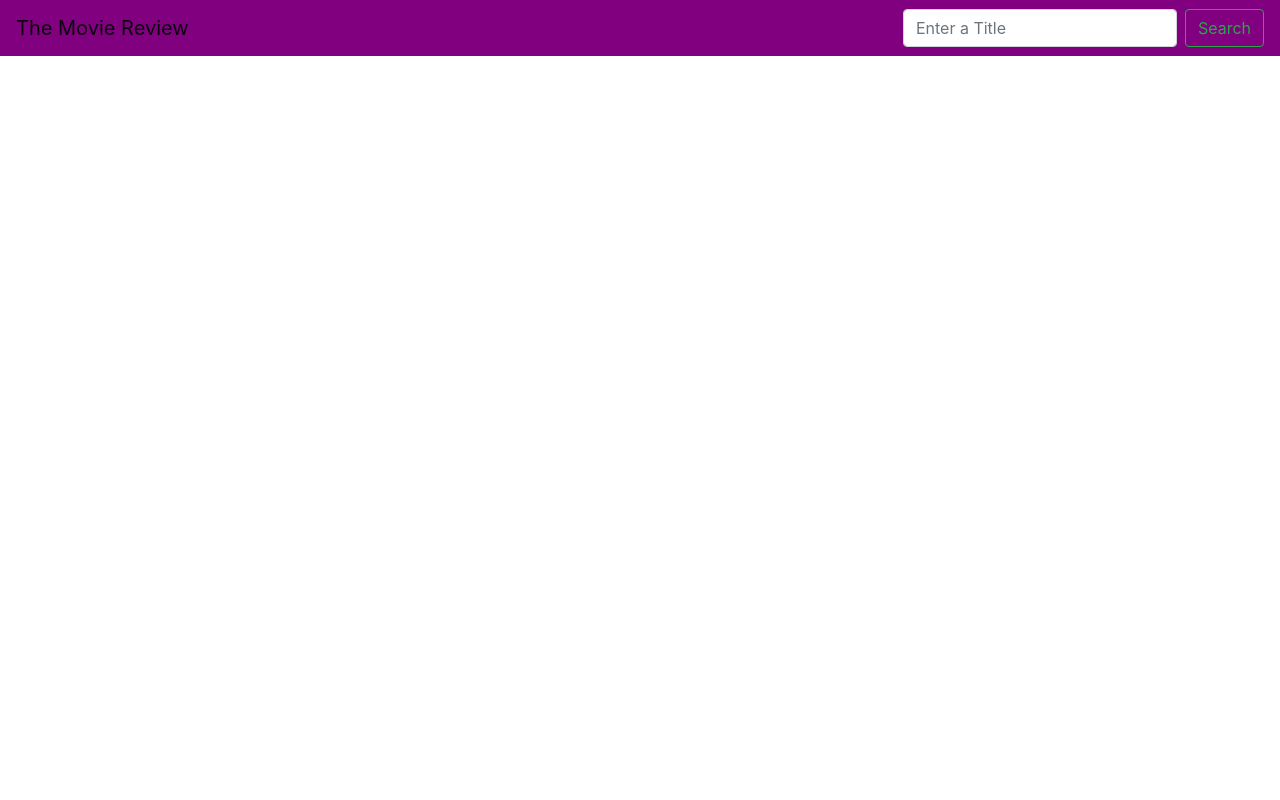
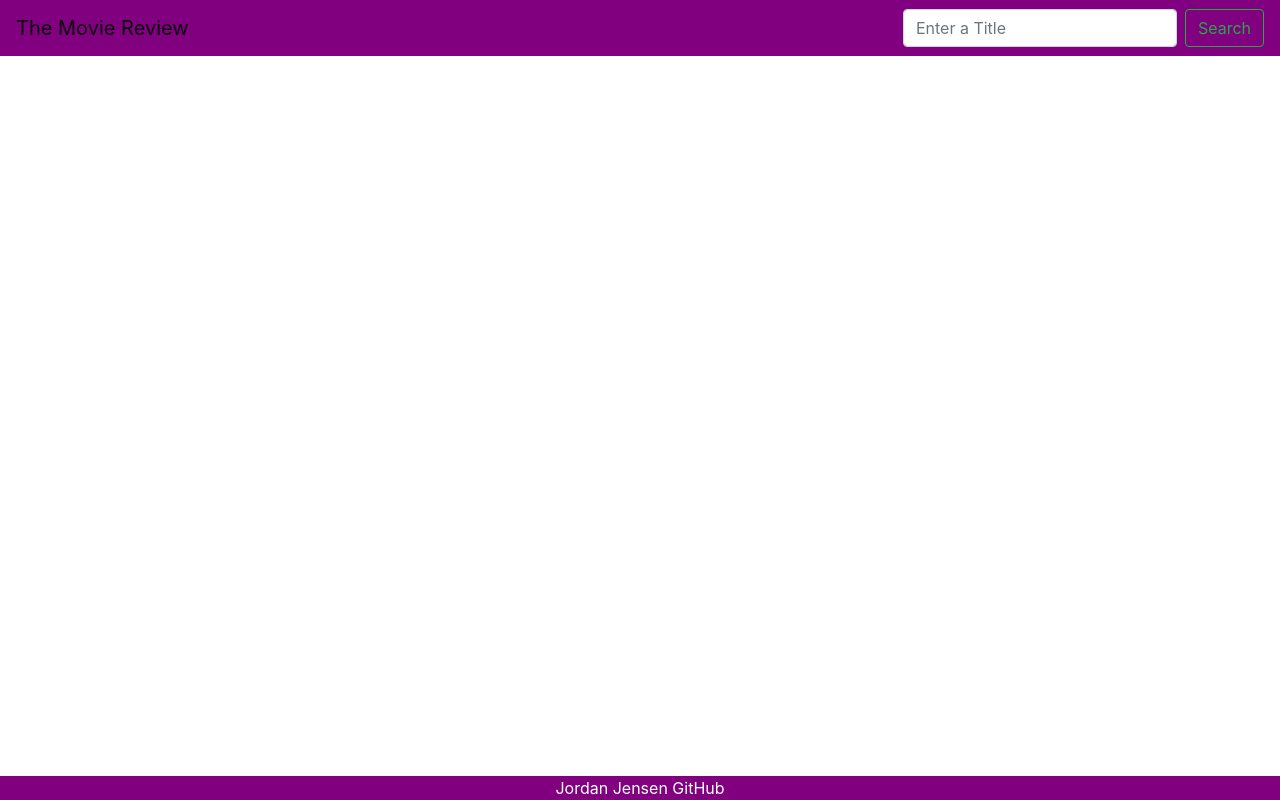
Before and after one commit to JordanDJensen/creative2, a plain HTML site: page index.html in a window 1280 px wide. Drawn offline with nearby package versions, Linux system fonts and the light colour scheme.

Commit message:
add footer

```diff
--- a/css/style.css
+++ b/css/style.css
@@ -61,3 +61,19 @@
 }
 
 }
+
+.footer {
+  margin-top: 25px;
+     position: fixed;
+     left: 0;
+     bottom: 0;
+     width: 100%;
+     background-color: purple;
+     color: white;
+     text-align: center;
+
+  }
+.foot-text{
+  color: white;
+  padding-top: 25px;
+}
--- a/index.html
+++ b/index.html
@@ -29,6 +29,19 @@
   </div>
 </div>
 
+<div class="container-fluid">
+  <div class="row">
+    <div class="col-12 ">
+<div class="footer">
+  <a class="foot-text" href="https://github.com/JordanDJensen/creative2"> Jordan Jensen GitHub</a>
+</div>
+
+    </div>
+
+  </div>
+
+</div>
+
 
 
 <script src="https://code.jquery.com/jquery-3.4.1.slim.min.js" integrity="sha384-J6qa4849blE2+poT4WnyKhv5vZF5SrPo0iEjwBvKU7imGFAV0wwj1yYfoRSJoZ+n" crossorigin="anonymous"></script>
```
